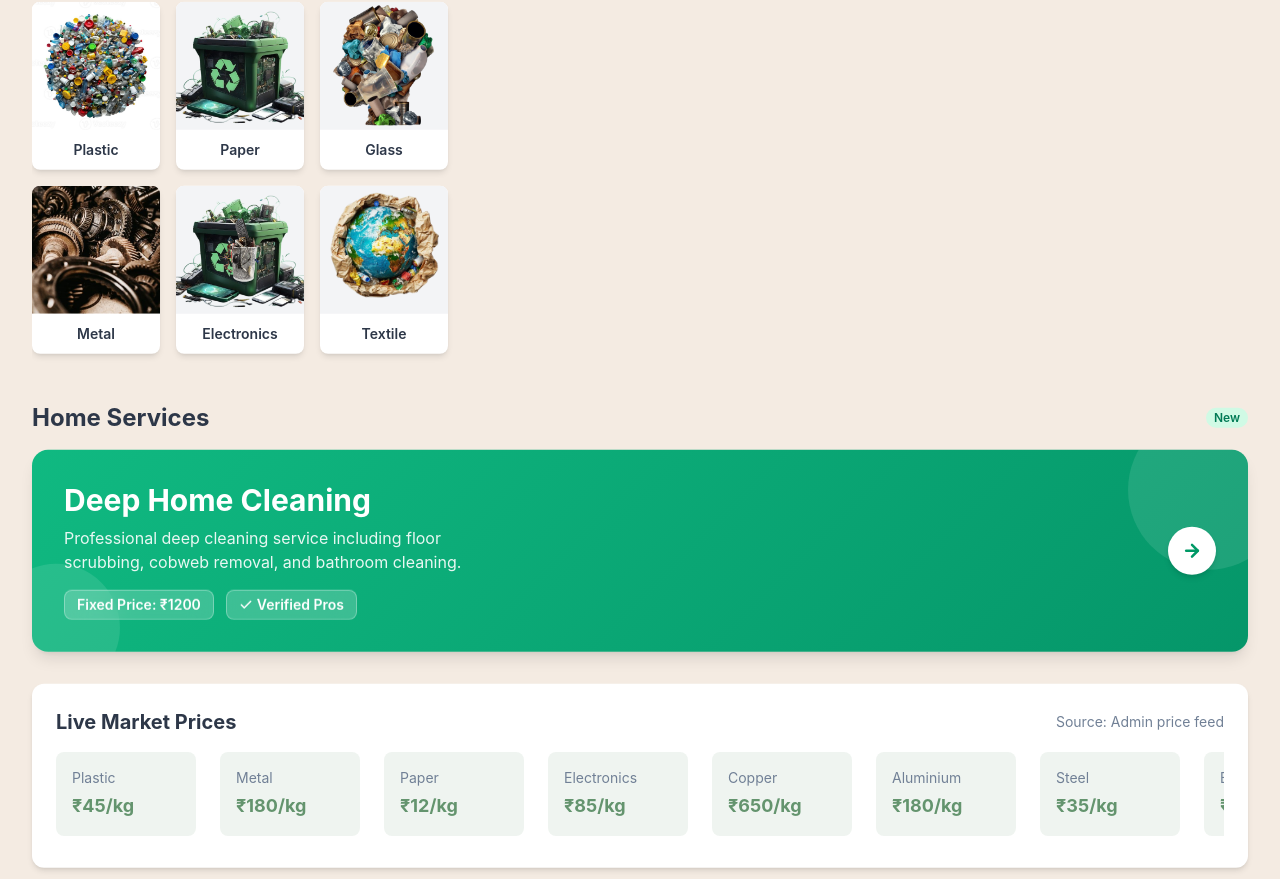
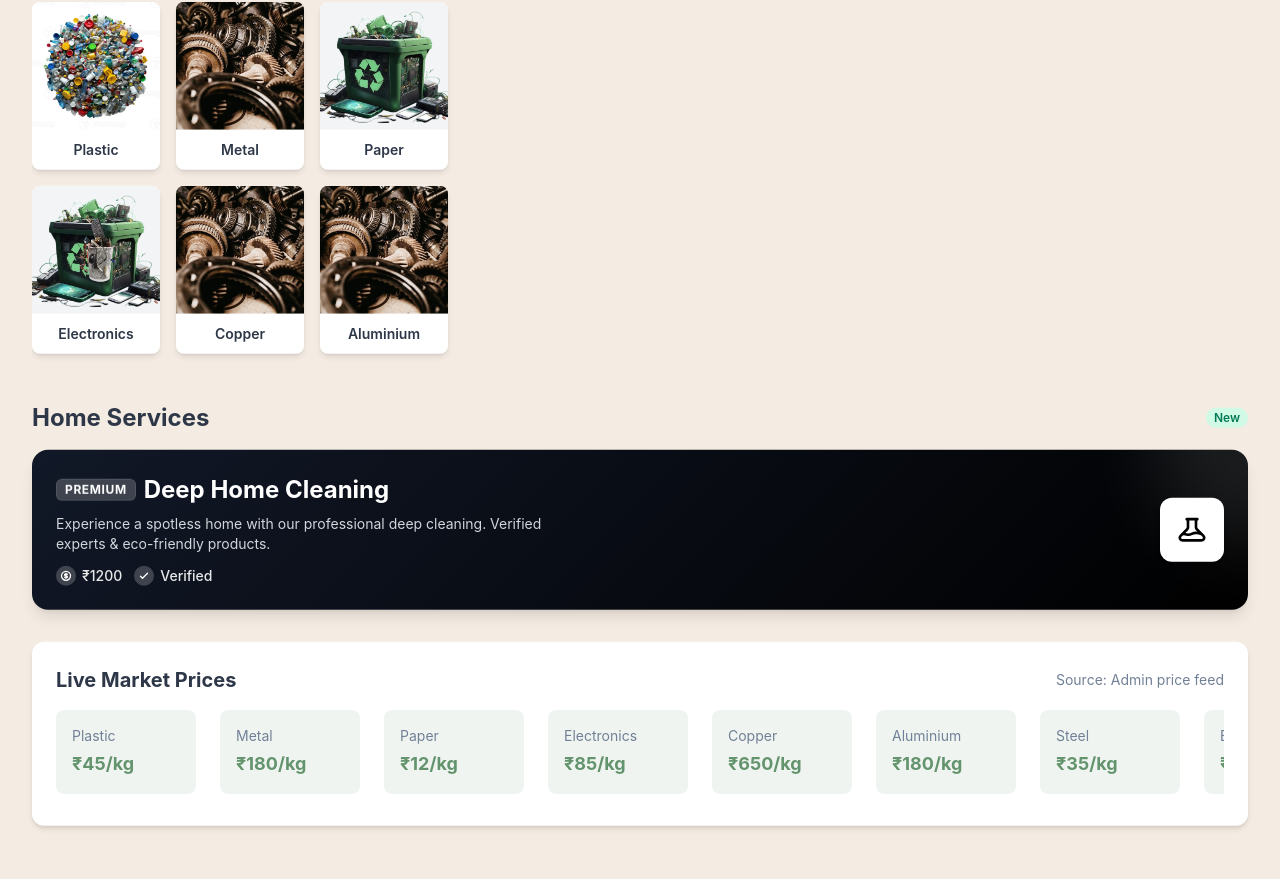
Before and after one commit to hrshiti/scrapto, a React (Vite) app in the folder frontend/: page / in a window 1280 px wide. Shown: the part 830-1709 px from the top of the page. Built offline with nearby package versions, Linux system fonts and the light colour scheme; no server answers; sample sign-in values are in the browser's storage.

Commit message:
language done for homepage

```diff
--- a/frontend/src/modules/user/components/Hero.jsx
+++ b/frontend/src/modules/user/components/Hero.jsx
@@ -18,7 +18,10 @@ import scrapImage3 from "../assets/scrap5.png";
 import plasticImage from "../assets/plastic.jpg";
 import metalImage from "../assets/metal.jpg";
 import electronicImage from "../assets/electronicbg.png";
+
 import BannerSlider from "../../shared/components/BannerSlider";
+import { publicAPI } from "../../shared/utils/api";
+import { getEffectivePriceFeed, PRICE_TYPES } from "../../shared/utils/priceFeedUtils";
 
 const Hero = () => {
   const navigate = useNavigate();
@@ -39,7 +42,8 @@ const Hero = () => {
   const locationInputRef = useRef(null);
   const suggestionsRef = useRef(null);
   const debounceTimerRef = useRef(null);
-  const { translateObject } = useDynamicTranslation();
+
+  const { translateObject, translateBatch } = useDynamicTranslation();
 
   const originalBanners = useMemo(
     () => [
@@ -65,7 +69,101 @@ const Hero = () => {
     []
   );
 
+
+
   const [banners, setBanners] = useState(originalBanners);
+  const [rawCategories, setRawCategories] = useState([]);
+  const [activeCategories, setActiveCategories] = useState([]);
+  const [categoriesLoading, setCategoriesLoading] = useState(true);
+
+  // Helper to get image based on category name
+  const getCategoryImage = (name) => {
+    const lowerName = name.toLowerCase();
+    if (lowerName.includes("plastic")) return plasticImage;
+    if (
+      lowerName.includes("metal") ||
+      lowerName.includes("iron") ||
+      lowerName.includes("steel") ||
+      lowerName.includes("copper") ||
+      lowerName.includes("brass") ||
+      lowerName.includes("aluminium")
+    )
+      return metalImage;
+    if (
+      lowerName.includes("paper") ||
+      lowerName.includes("book") ||
+      lowerName.includes("cardboard")
+    )
+      return scrapImage2;
+    if (
+      lowerName.includes("electron") ||
+      lowerName.includes("device") ||
+      lowerName.includes("computer") ||
+      lowerName.includes("phone")
+    )
+      return electronicImage;
+    return scrapImage2; // Default fallback
+  };
+
+  useEffect(() => {
+    const fetchCategories = async () => {
+      setCategoriesLoading(true);
+      try {
+        const response = await publicAPI.getPrices();
+        if (response.success && response.data?.prices?.length > 0) {
+          // Filter out services, keep only materials
+          const materials = response.data.prices.filter(p => !p.type || p.type === PRICE_TYPES.MATERIAL);
+
+          // Map to display format and limit to 6 for the home screen
+          const mapped = materials.slice(0, 6).map(p => ({
+            name: p.category,
+            originalName: p.category,
+            image: p.image || getCategoryImage(p.category)
+          }));
+
+          setRawCategories(mapped);
+          setActiveCategories(mapped);
+        } else {
+          throw new Error("No prices found");
+        }
+      } catch (error) {
+        console.error("Failed to fetch categories:", error);
+        // Fallback to default
+        const feed = getEffectivePriceFeed();
+        const mapped = feed.slice(0, 6).map(item => ({
+          name: item.category,
+          originalName: item.category,
+          image: getCategoryImage(item.category)
+        }));
+        setRawCategories(mapped);
+        setActiveCategories(mapped);
+      } finally {
+        setCategoriesLoading(false);
+      }
+    };
+    fetchCategories();
+  }, []);
+
+  // Effect to translate categories when language changes
+  useEffect(() => {
+    const translateCategories = async () => {
+      if (rawCategories.length === 0) return;
+
+      try {
+        const names = rawCategories.map(c => c.originalName);
+        const translatedNames = await translateBatch(names);
+
+        const translatedCats = rawCategories.map((c, i) => ({
+          ...c,
+          name: translatedNames[i] || c.originalName
+        }));
+        setActiveCategories(translatedCats);
+      } catch (error) {
+        console.error("Error translating categories:", error);
+      }
+    };
+    translateCategories();
+  }, [rawCategories, translateBatch]);
   const { getTranslatedText } = usePageTranslation([
     "Current Location",
     "Enter location manually",
@@ -103,6 +201,23 @@ const Hero = () => {
     "Highest market rates with real-time pricing so every deal stays fair.",
     "Verified & Safe",
     "KYC-verified partners with reliable pickups for a worry-free experience.",
+    "Premium",
+    "Experience a spotless home with our professional deep cleaning. Verified experts & eco-friendly products.",
+    "Verified",
+    "Iron",
+    "Steel",
+    "Copper",
+    "Brass",
+    "Aluminium",
+    "Cardboard",
+    "Books",
+    "Newspaper",
+    "Old Books",
+    "Cartons",
+    "E-Waste",
+    "Batteries",
+    "Cables",
+    "Book Now"
   ]);
 
   useEffect(() => {
@@ -729,29 +844,17 @@ const Hero = () => {
                   <div
                     className="flex flex-col gap-3 md:gap-4"
                     style={{ width: "max-content" }}>
-                    {/* First Row */}
-                    <div className="flex gap-3 md:gap-4">
-                      {[
-                        {
-                          name: "Plastic",
-                          image: plasticImage,
-                        },
-                        {
-                          name: "Paper",
-                          image: scrapImage2,
-                        },
-                        {
-                          name: "Glass",
-                          image: scrapImage3,
-                        },
-                      ].map((category, index) => (
+                    {/* Display dynamic categories in rows of 3 */}
+                    {Array.from({ length: Math.ceil(activeCategories.length / 3) }).map((_, rowIndex) => (
+                      <div key={rowIndex} className="flex gap-3 md:gap-4">
+                        {activeCategories.slice(rowIndex * 3, (rowIndex + 1) * 3).map((category, index) => (
                           <motion.div
                             key={category.name}
                             initial={{ x: -20 }}
                             animate={{ x: 0 }}
                             transition={{
                               duration: 0.5,
-                            delay: 0.7 + index * 0.1,
+                              delay: 0.7 + (rowIndex * 3 + index) * 0.1,
                             }}
                             className="flex-shrink-0 w-24 md:w-28 lg:w-32 cursor-pointer"
                             onClick={() =>
@@ -776,71 +879,16 @@ const Hero = () => {
                               </div>
                               <div className="p-2 md:p-2.5">
                                 <p
-                                className="text-xs md:text-sm font-semibold text-center"
+                                  className="text-xs md:text-sm font-semibold text-center truncate"
                                   style={{ color: "#2d3748" }}>
-                                {getTranslatedText(category.name)}
+                                  {category.name}
                                 </p>
                               </div>
                             </div>
                           </motion.div>
                         ))}
                       </div>
-                    {/* Second Row */}
-                    <div className="flex gap-3 md:gap-4">
-                      {[
-                        {
-                          name: "Metal",
-                          image: metalImage,
-                        },
-                        {
-                          name: "Electronics",
-                          image: electronicImage,
-                        },
-                        {
-                          name: "Textile",
-                          image: scrapImage,
-                        },
-                      ].map((category, index) => (
-                        <motion.div
-                          key={category.name}
-                          initial={{ x: -20 }}
-                          animate={{ x: 0 }}
-                          transition={{
-                            duration: 0.5,
-                            delay: 1.0 + index * 0.1,
-                          }}
-                          className="flex-shrink-0 w-24 md:w-28 lg:w-32 cursor-pointer"
-                          onClick={() =>
-                            navigate("/add-scrap/category", {
-                              state: { preSelectedCategory: category.name },
-                            })
-                          }
-                          whileTap={{ scale: 0.95 }}>
-                          <div
-                            className="rounded-lg overflow-hidden shadow-md hover:shadow-lg transition-shadow duration-300"
-                            style={{ backgroundColor: "#ffffff" }}>
-                            <div
-                              className="aspect-square relative overflow-hidden bg-gray-100"
-                              style={{ width: "100%" }}>
-                              <img
-                                src={category.image}
-                                alt={category.name}
-                                className="w-full h-full object-cover"
-                                style={{ display: "block" }}
-                                loading="lazy"
-                              />
-                            </div>
-                            <div className="p-2 md:p-2.5">
-                              <p
-                                className="text-xs md:text-sm font-semibold text-center"
-                                style={{ color: "#2d3748" }}>
-                                {getTranslatedText(category.name)}
-                              </p>
-                            </div>
-                          </div>
-                        </motion.div>
                     ))}
-                    </div>
                   </div>
                 </div>
               </motion.div>
@@ -867,59 +915,57 @@ const Hero = () => {
                 onClick={() => navigate("/book-service/details")}
                 style={{
                   background:
-                    "linear-gradient(135deg, #10b981 0%, #059669 100%)",
+                    "linear-gradient(135deg, #111827 0%, #000000 100%)", // Black Gradient
                 }}
-                whileHover={{ scale: 1.02 }}
+                whileHover={{ scale: 1.01 }}
                 whileTap={{ scale: 0.98 }}
                 transition={{ type: "spring", stiffness: 300, damping: 20 }}>
-                {/* Decorative Circles */}
-                <div className="absolute top-0 right-0 -mt-10 -mr-10 w-40 h-40 rounded-full bg-white opacity-10"></div>
-                <div className="absolute bottom-0 left-0 -mb-10 -ml-10 w-32 h-32 rounded-full bg-white opacity-10"></div>
 
-                <div className="flex flex-row items-center p-6 md:p-8 relative z-10">
+                {/* Abstract Patterns Overlay */}
+                <div className="absolute top-0 right-0 w-48 h-48 bg-white opacity-10 rounded-full blur-2xl -translate-y-1/2 translate-x-1/2"></div>
+
+                <div className="relative z-10 p-4 md:p-6 flex items-center justify-between gap-4">
+                  {/* Text Content */}
                   <div className="flex-1">
-                    <h4 className="text-xl md:text-3xl font-bold text-white mb-2">
+                    <div className="flex items-center gap-2 mb-2">
+                      <span className="px-2 py-0.5 rounded-md bg-white/20 backdrop-blur-md text-[10px] md:text-xs font-bold text-white uppercase tracking-wider border border-white/10">
+                        {getTranslatedText("Premium")}
+                      </span>
+                      <h4 className="text-lg md:text-2xl font-bold text-white">
                         {getTranslatedText("Deep Home Cleaning")}
                       </h4>
-                    <p className="text-white/90 text-sm md:text-base mb-4 max-w-md">
+                    </div>
+
+                    <p className="text-gray-300 text-xs md:text-sm mb-3 line-clamp-2 max-w-lg">
                       {getTranslatedText(
-                        "Professional deep cleaning service including floor scrubbing, cobweb removal, and bathroom cleaning."
+                        "Experience a spotless home with our professional deep cleaning. Verified experts & eco-friendly products."
                       )}
                     </p>
-                    <div className="flex flex-wrap items-center gap-2 md:gap-3">
-                      <div className="bg-white/20 backdrop-blur-md px-3 py-1 rounded-lg text-white text-xs md:text-sm font-semibold border border-white/30">
-                        {getTranslatedText("Fixed Price: ₹1200")}
+
+                    {/* Features Badges - Compact */}
+                    <div className="flex items-center gap-3">
+                      <div className="flex items-center gap-1.5 text-white/90 text-xs md:text-sm font-medium">
+                        <span className="bg-white/20 p-1 rounded-full">
+                          <svg className="w-3 h-3 text-white" fill="none" viewBox="0 0 24 24" stroke="currentColor"><path strokeLinecap="round" strokeLinejoin="round" strokeWidth={2.5} d="M12 8c-1.657 0-3 .895-3 2s1.343 2 3 2 3 .895 3 2-1.343 2-3 2m0-8c1.11 0 2.08.402 2.599 1M12 8V7m0 1v8m0 0v1m0-1c-1.11 0-2.08-.402-2.599-1M21 12a9 9 0 11-18 0 9 9 0 0118 0z" /></svg>
+                        </span>
+                        <span>₹1200</span>
                       </div>
-                      <div className="bg-white/20 backdrop-blur-md px-3 py-1 rounded-lg text-white text-xs md:text-sm font-semibold border border-white/30 flex items-center gap-1">
-                        <svg
-                          width="14"
-                          height="14"
-                          viewBox="0 0 24 24"
-                          fill="none"
-                          stroke="currentColor"
-                          strokeWidth="2.5"
-                          strokeLinecap="round"
-                          strokeLinejoin="round">
-                          <polyline points="20 6 9 17 4 12"></polyline>
-                        </svg>
-                        {getTranslatedText("Verified Pros")}
+                      <div className="flex items-center gap-1.5 text-white/90 text-xs md:text-sm font-medium">
+                        <span className="bg-white/20 p-1 rounded-full">
+                          <svg className="w-3 h-3 text-white" fill="none" viewBox="0 0 24 24" stroke="currentColor"><path strokeLinecap="round" strokeLinejoin="round" strokeWidth={2.5} d="M5 13l4 4L19 7" /></svg>
+                        </span>
+                        <span>{getTranslatedText("Verified")}</span>
                       </div>
                     </div>
                   </div>
 
-                  <div className="hidden sm:flex ml-6 items-center justify-center bg-white text-emerald-600 rounded-full w-10 h-10 md:w-12 md:h-12 shadow-md group-hover:scale-110 transition-transform">
-                    <svg
-                      width="20"
-                      height="20"
-                      viewBox="0 0 24 24"
-                      fill="none"
-                      stroke="currentColor"
-                      strokeWidth="3"
-                      strokeLinecap="round"
-                      strokeLinejoin="round">
-                      <line x1="5" y1="12" x2="19" y2="12"></line>
-                      <polyline points="12 5 19 12 12 19"></polyline>
+                  {/* Visual / CTA Side - Compact */}
+                  <div className="flex-shrink-0 flex flex-col items-center justify-center gap-2">
+                    <div className="w-12 h-12 md:w-16 md:h-16 bg-white rounded-xl flex items-center justify-center shadow-md text-black transform group-hover:rotate-6 transition-transform">
+                      <svg className="w-6 h-6 md:w-8 md:h-8" fill="none" viewBox="0 0 24 24" stroke="currentColor">
+                        <path strokeLinecap="round" strokeLinejoin="round" strokeWidth={2} d="M19.428 15.428a2 2 0 00-1.022-.547l-2.384-.477a6 6 0 00-3.86.517l-.318.158a6 6 0 01-3.86.517L6.05 15.21a2 2 0 00-1.806.547M8 4h8l-1 1v5.172a2 2 0 00.586 1.414l5 5c1.26 1.26.367 3.414-1.415 3.414H4.828c-1.782 0-2.674-2.154-1.414-3.414l5-5A2 2 0 009 10.172V5L8 4z" />
                       </svg>
+                    </div>
                   </div>
                 </div>
               </motion.div>
--- a/frontend/src/modules/user/components/PriceTicker.jsx
+++ b/frontend/src/modules/user/components/PriceTicker.jsx
@@ -19,7 +19,7 @@ const PriceTicker = () => {
     const fetchPrices = async () => {
       try {
         const response = await publicAPI.getPrices();
-        if (response.success && response.data?.prices?.length > 0) {
+        if (response.success && Array.isArray(response.data?.prices) && response.data.prices.length > 0) {
           const mapped = await Promise.all(
             response.data.prices.map(async (item) => ({
               type: await translate(item.category),
```
Also changed, not shown: frontend/src/modules/user/components/AllCategoriesPage.jsx (+19 -8 lines). Lines whose indentation alone changed are shown as unchanged.
